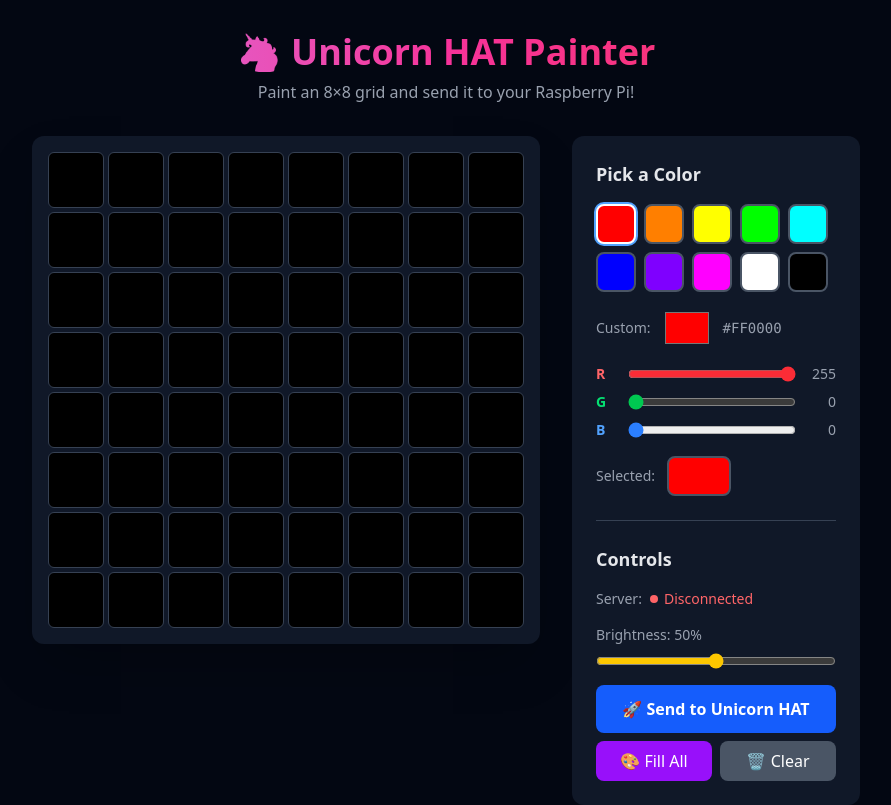
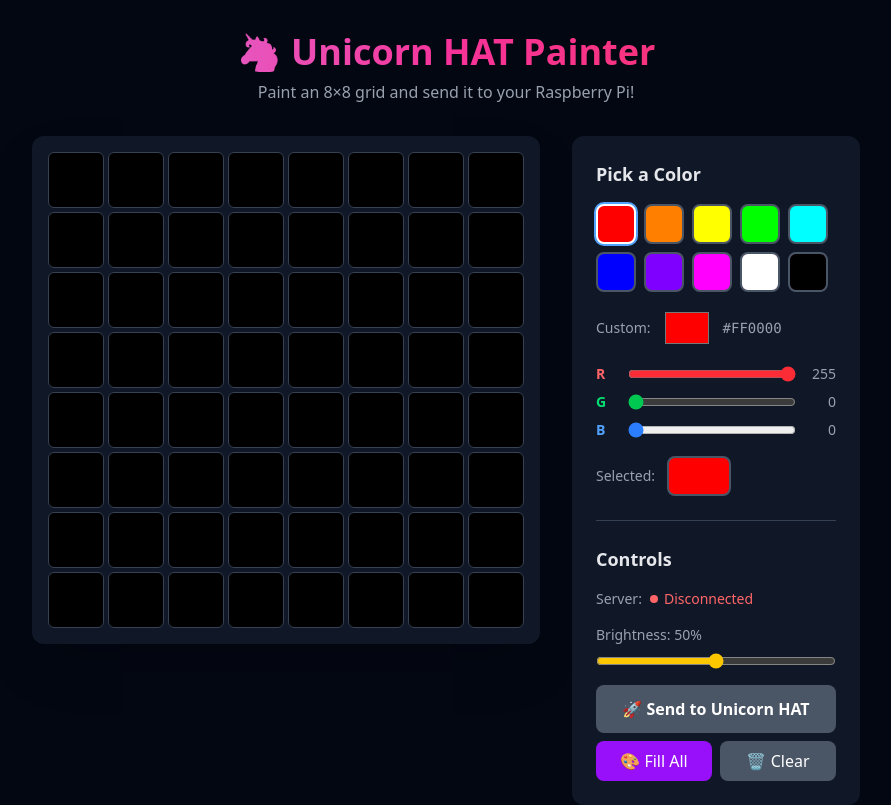
Before and after one commit to rdzcn/lights-ui, a React (Vite) app: page / in a window 1280 px wide. Shown: the top 805 px of the page, without its empty margins (194-1085 px from the left). Built offline with nearby package versions, Linux system fonts and the light colour scheme; no server answers.

Commit message:
implemet servesStatus

```diff
--- a/src/components/Controls.tsx
+++ b/src/components/Controls.tsx
@@ -57,8 +57,8 @@ export function Controls({
         </label>
         <input
           type="range"
-          min="0"
-          max="100"
+          min="30"
+          max="70"
           value={brightness * 100}
           onChange={(e) => onBrightnessChange(parseInt(e.target.value) / 100)}
           className="w-full accent-yellow-400"
@@ -69,7 +69,7 @@ export function Controls({
       <div className="flex flex-col gap-2">
         <button
           onClick={onSubmit}
-          disabled={isSubmitting}
+          disabled={isSubmitting || serverStatus !== 'connected'}
           className="px-6 py-3 bg-blue-600 hover:bg-blue-700 disabled:bg-gray-600
                      disabled:cursor-not-allowed text-white font-semibold rounded-lg
                      transition-colors flex items-center justify-center gap-2"
```
